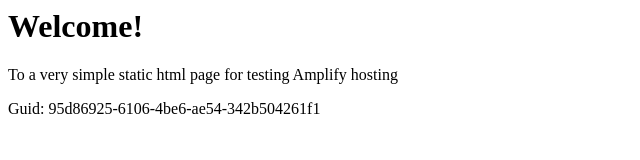
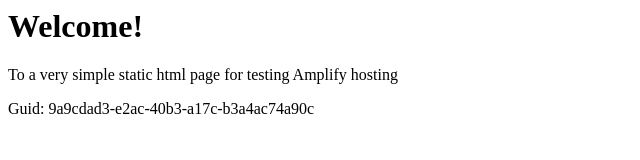
Before and after one commit to aws-aemilia-sfo/Github-PR-Commit-Integration-Test-DoNotTouch-GitHubWebhookPushCanaryTest-v1-prod-us-west-1, a website: page src/index.html in a window 1280 px wide. Shown: the full height of the page, 0-640 px from the left. Drawn offline with Linux system fonts and the light colour scheme.

Commit message:
commit from integ tests

```diff
--- a/src/index.html
+++ b/src/index.html
@@ -12,6 +12,6 @@
 <body>
     <h1>Welcome!</h1>
     <p>To a very simple static html page for testing Amplify hosting</p>
-    <p>Guid: 95d86925-6106-4be6-ae54-342b504261f1</p></body>
+    <p>Guid: 9a9cdad3-e2ac-40b3-a17c-b3a4ac74a90c</p></body>
 
 </html>
```
